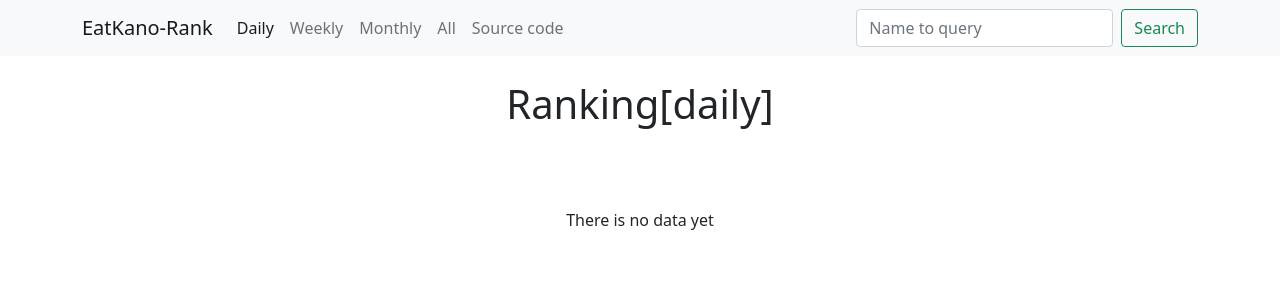
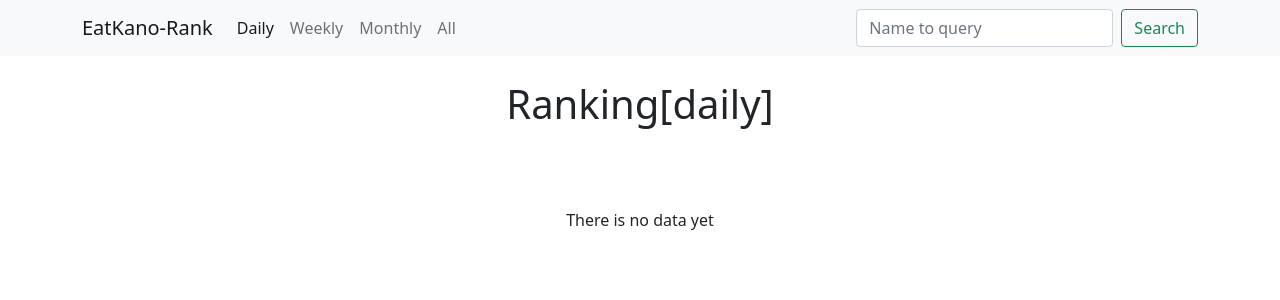
Before and after one commit to modernnice/doudizu2, a PHP site: page /rank.php in a window 1280 px wide. Shown: the top 300 px of the page. Run offline with PHP 8.4, Linux system fonts and the light colour scheme; data that the repository does not hold is empty.

Commit message:
Update rank.php

```diff
--- a/rank.php
+++ b/rank.php
@@ -76,9 +76,6 @@ if ($RankingType == 'all') {
           </li>
           <li class="nav-item">
             <a class="nav-link <?php echo $RankingType == 'all' ? "active" : ""; ?>" href="?type=all"><?php echo $i18n['all-ranking']; ?></a>
-          </li>
-          <li class="nav-item">
-            <a class="nav-link" href="https://github.com/arcxingye/EatKano/"><?php echo $i18n['source-code']; ?></a>
           </li>
         </ul>
         <form class="d-flex text-nowrap" action="" onsubmit="return func()">
```
